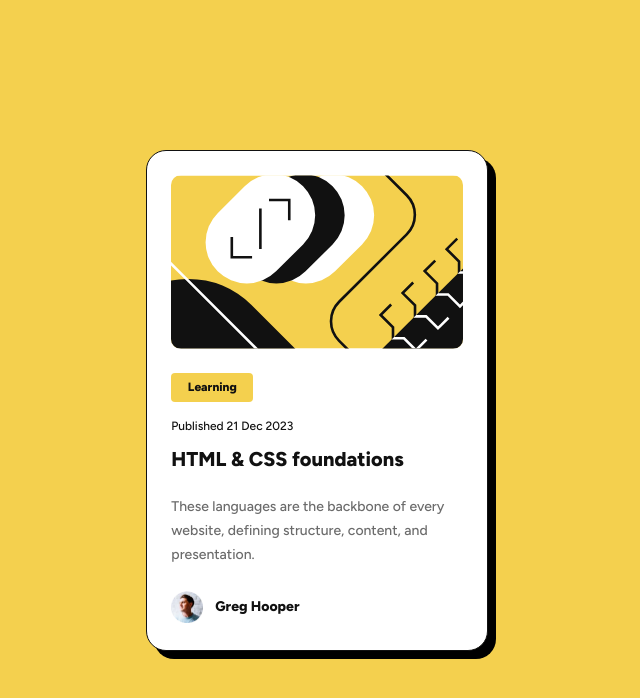
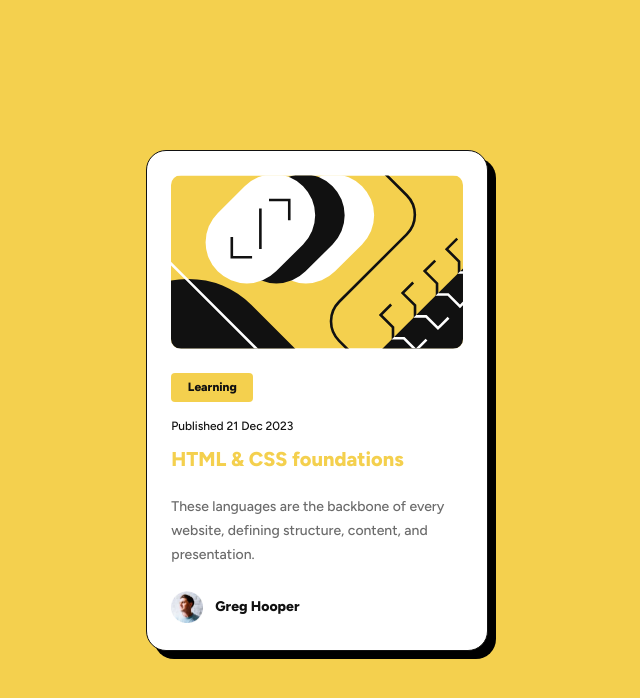
Before and after one commit to D-One-Dev/frontendMentorBlogCard, a plain HTML site: page index.html in a window 1280 px wide. In both pictures the pointer is over the element "HTML & CSS foundations". Shown: the whole page, without its empty margins (323-963 px from the left). Drawn offline with Linux system fonts and the light colour scheme.

Commit message:
Added hover effect

```diff
--- a/styles.css
+++ b/styles.css
@@ -88,10 +88,16 @@ body {
   margin-top: 12px;
   font-weight: 800;
   font-size: 24px;
+  color: var(--gray-950);
 
   @media (max-width: 1280px) {
     font-size: 20px;
   }
+}
+
+.article-title:hover {
+  color: var(--yellow);
+  cursor: pointer;
 }
 
 .article-description {
```
